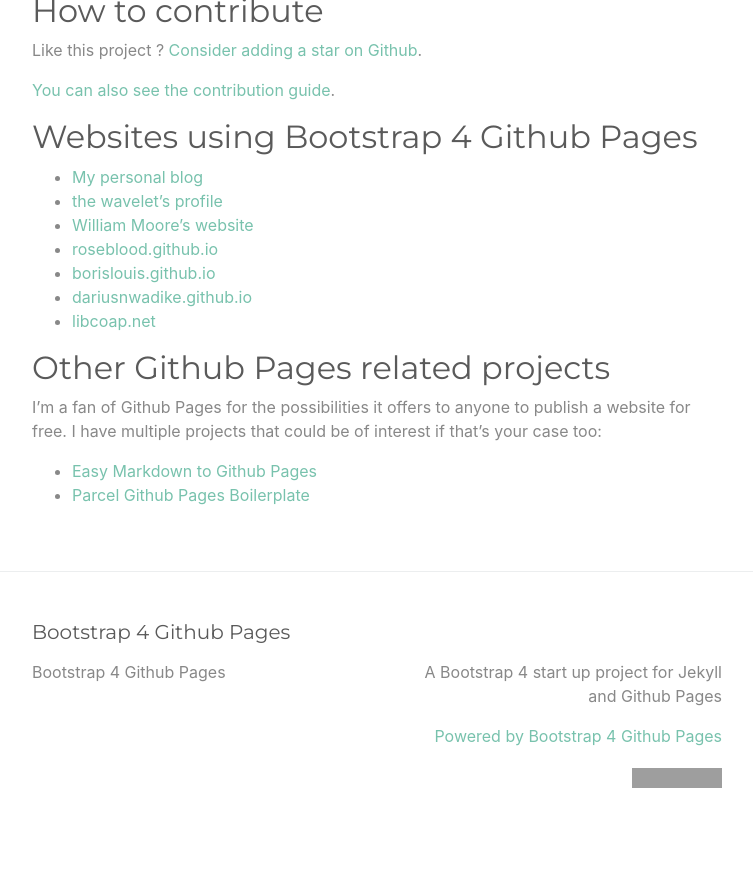
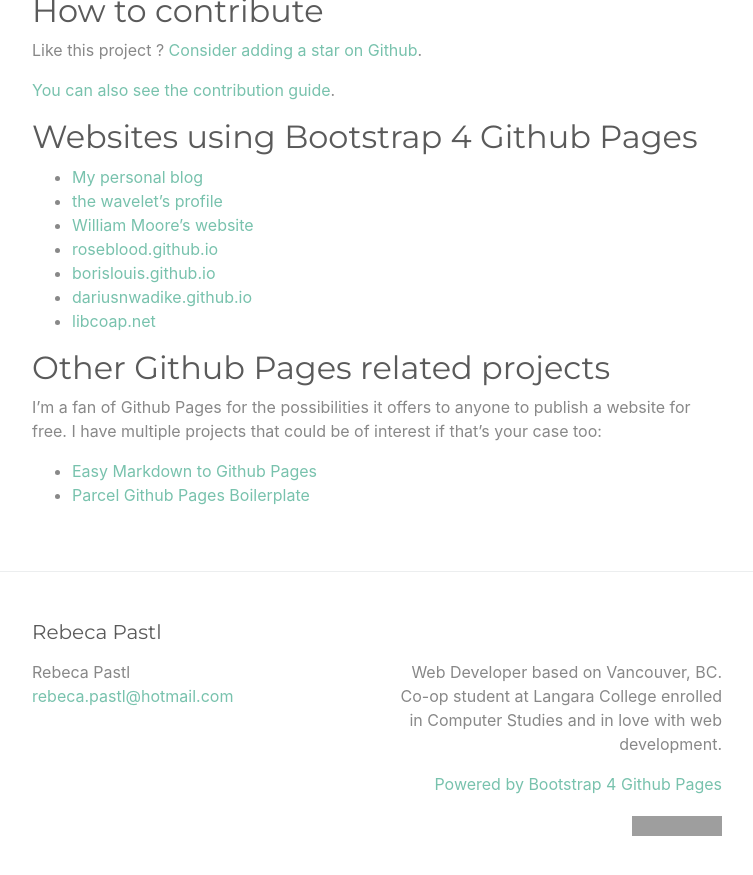
Before and after one commit to rebecapastl/rebecapastl.github.io, a Jekyll site: the page built from index.md, in a window 1280 px wide and 900 px high, scrolled down 2544 px. Shown: the top 875 px of the window, without its empty margins (263-1016 px from the left). Built offline with Jekyll 4.4.1, drawn with Linux system fonts in a browser that asks for light colours; before the commit the page ends 3396 px from its top, so only the background shows below that; some of the changed text lies outside the part shown; grey boxes are pictures that could not be loaded.

Commit message:
config changes

```diff
--- a/_config.yml
+++ b/_config.yml
@@ -13,16 +13,16 @@
 # you will see them accessed via {{ site.title }}, {{ site.email }}, and so on.
 # You can create any custom variable you would like, and they will be accessible
 # in the templates via {{ site.myvariable }}.
-title: Bootstrap 4 Github Pages
-email: ""
+title: Rebeca Pastl
+email: "rebeca.pastl@hotmail.com"
 description: >- # this means to ignore newlines until "baseurl:"
-  A Bootstrap 4 start up project for Jekyll and Github Pages
+  Web Developer based on Vancouver, BC. Co-op student at Langara College enrolled in Computer Studies and in love with web development.
 #baseurl: "" # the subpath of your site, e.g. /blog
 #url: "" # the base hostname & protocol for your site, e.g. http://example.com
 #twitter_username: jekyllrb
 #github_username:  jekyll
 
-repository: "nicolas-van/bootstrap-4-github-pages"
+repository: "rebecapastl/rebecapastl.github.io/"
 
 # Build settings
 plugins:
```
